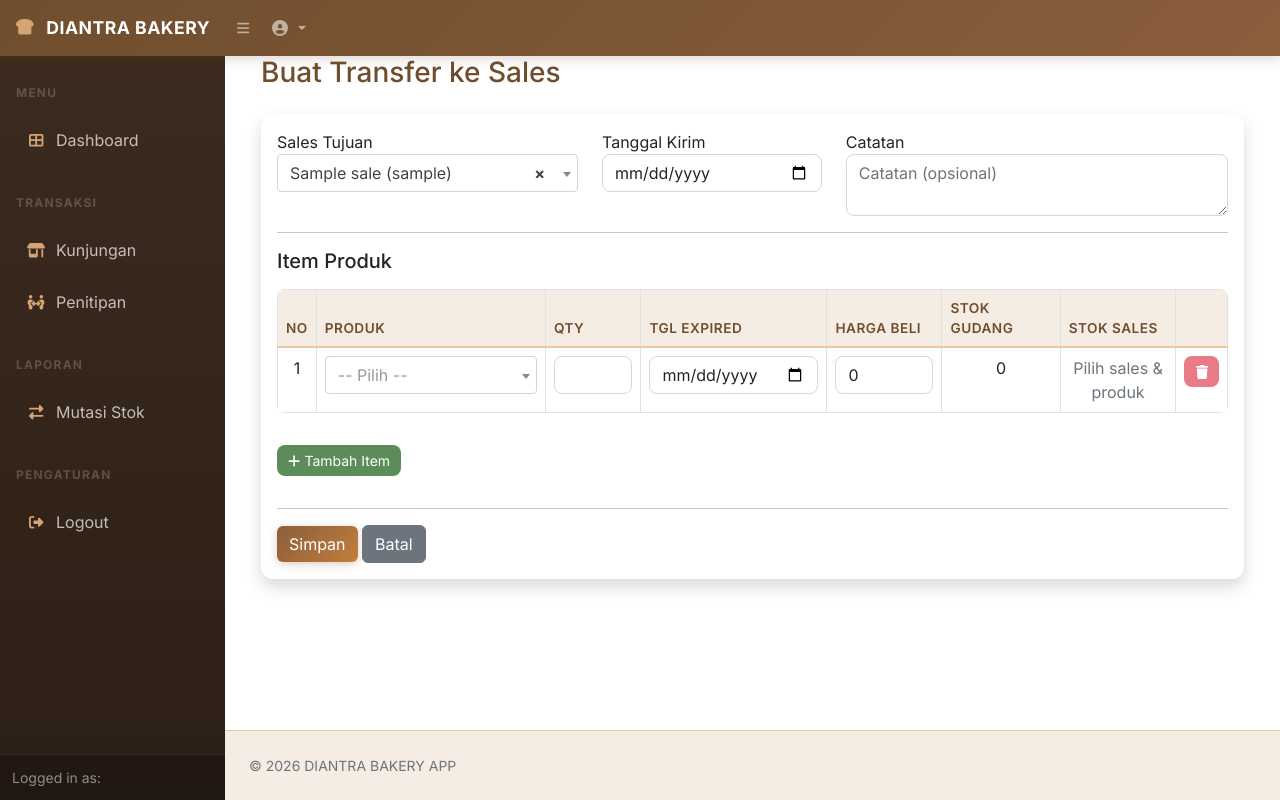
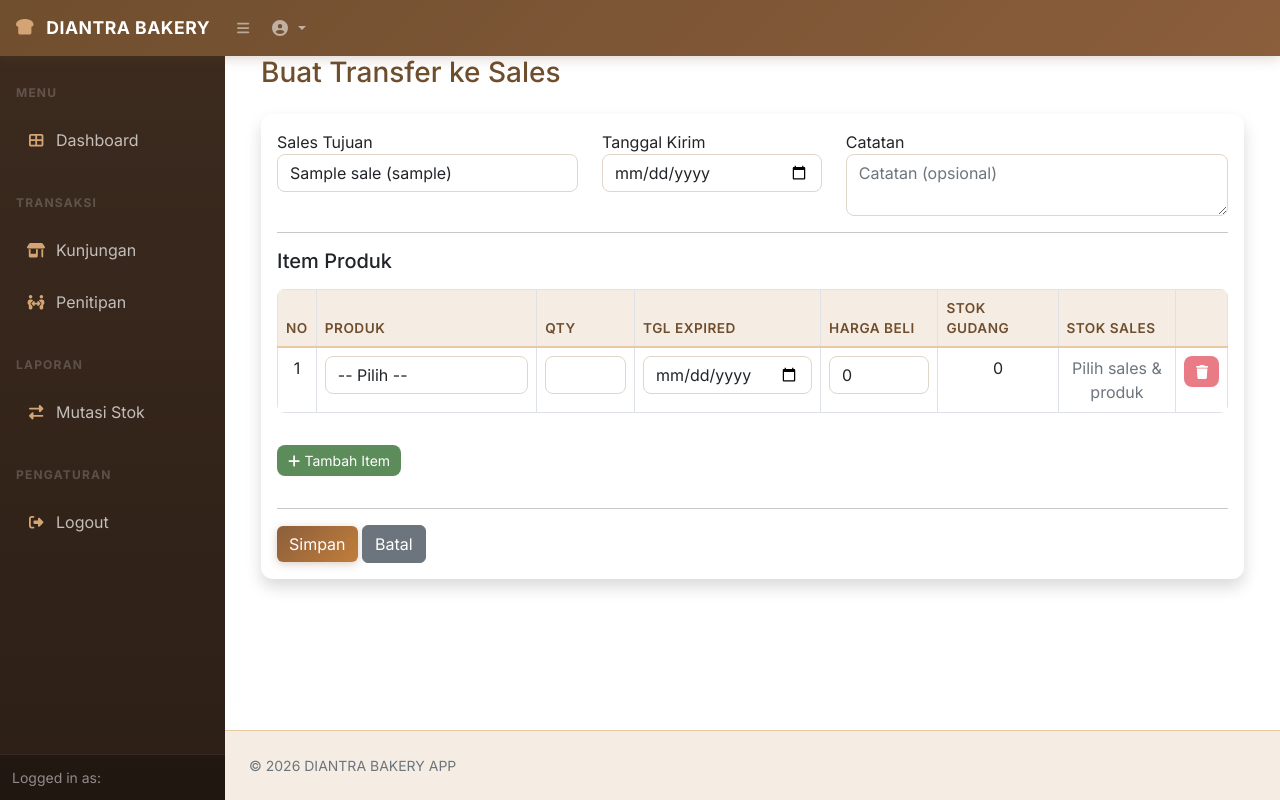
Before and after one commit to Rifsp/bakery-consign, a CodeIgniter 4 app: template app/Views/pengiriman_ke_sales/create.php in a window 1280 px wide. Run offline with PHP 8.4 and a stand-in for CodeIgniter, Linux system fonts and the light colour scheme; the template is opened without the code that fills it: most values are stand-ins (such as "Sample title", 1, 10 or a date in 2020); data that the repository does not hold is empty; some libraries are stand-ins or nearby versions.

Commit message:
fix pengiriman: ganti select2 ke native select

```diff
--- a/app/Views/pengiriman_ke_sales/create.php
+++ b/app/Views/pengiriman_ke_sales/create.php
@@ -16,7 +16,7 @@
                     <div class="col-md-4">
                         <div class="form-group">
                             <label for="sales_id">Sales Tujuan</label>
-                            <select class="form-control select2" id="sales_id" name="sales_id" required>
+                            <select class="form-control" id="sales_id" name="sales_id" required>
                                 <option value="">-- Pilih Sales --</option>
                                 <?php foreach ($salesList as $s): ?>
                                 <option value="<?= $s['id'] ?>" <?= old('sales_id') == $s['id'] ? 'selected' : '' ?>>
@@ -61,7 +61,7 @@
                             <tr class="item-row">
                                 <td class="text-center row-number">1</td>
                                 <td>
-                                    <select name="items[0][produk_id]" class="form-control produk-select select2" required>
+                                    <select name="items[0][produk_id]" class="form-control produk-select" required>
                                         <option value="">-- Pilih --</option>
                                         <?php foreach ($produkList as $p): ?>
                                         <option value="<?= $p['id'] ?>" data-nama="<?= esc($p['nama']) ?>">
@@ -121,7 +121,7 @@ document.getElementById('addRow').addEventListener('click', function() {
     row.innerHTML = `
         <td class="text-center row-number">${rowIndex + 1}</td>
         <td>
-            <select name="items[${rowIndex}][produk_id]" class="form-control produk-select select2" required>
+            <select name="items[${rowIndex}][produk_id]" class="form-control produk-select" required>
                 <option value="">-- Pilih --</option>
                 <?php foreach ($produkList as $p): ?>
                 <option value="<?= $p['id'] ?>" data-nama="<?= esc($p['nama']) ?>">
```
